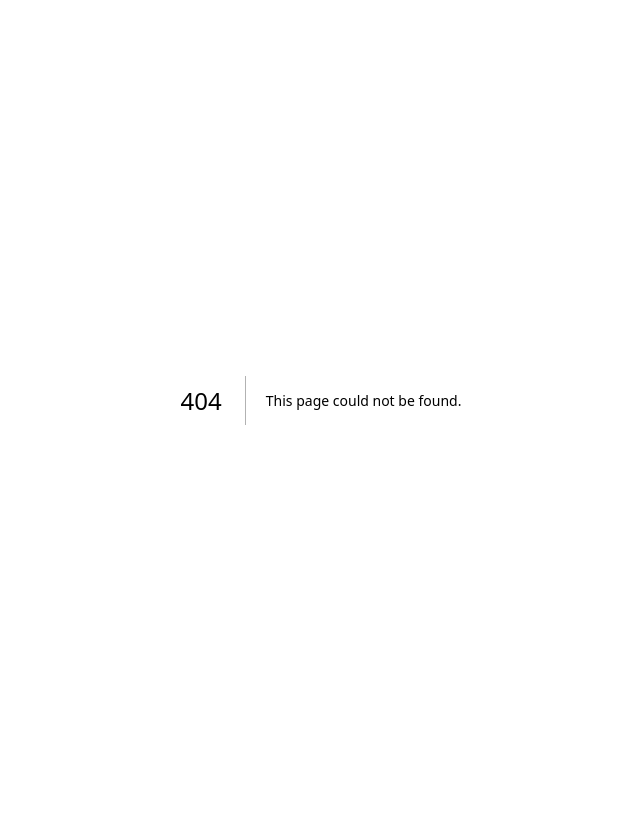
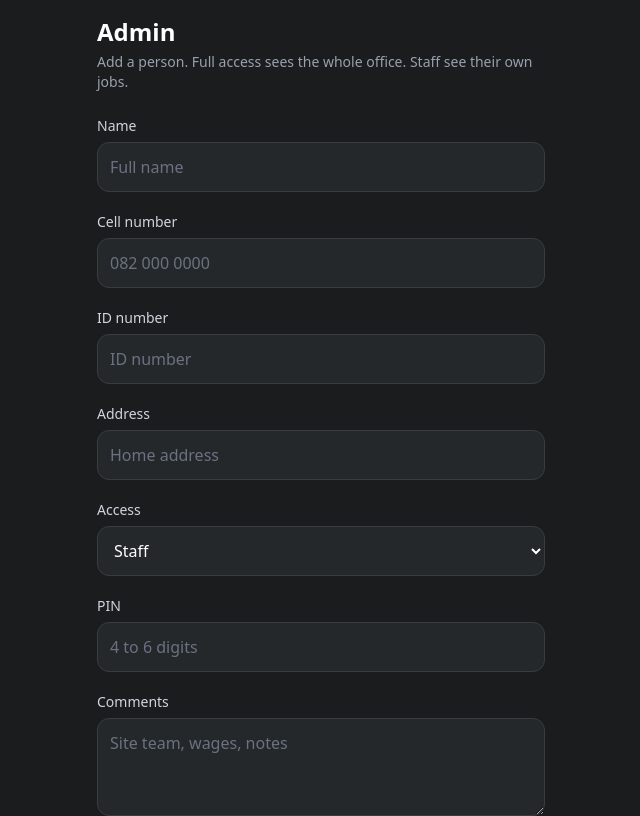
Before and after one commit to TMAAI-cloudAI-cpu/AGS, a Next.js app: page /admin in a window 1280 px wide. Before the commit this address had no page. Shown: the top 816 px of the page, without its empty margins (319-959 px from the left). Built offline with nearby package versions, Linux system fonts and the light colour scheme; no server answers; the database is empty.

Commit message:
Add an Admin page for staff access

```diff
--- /dev/null
+++ b/src/app/admin/page.tsx
@@ -0,0 +1,221 @@
+'use client'
+
+import { useEffect, useState, type FormEvent, type ReactNode } from 'react'
+import Link from 'next/link'
+import { createClient } from '@/lib/supabase/client'
+
+type Staff = {
+  id: string
+  full_name: string
+  cell_number: string
+  id_number: string | null
+  address: string | null
+  access: 'full' | 'staff'
+  pin: string
+  comments: string | null
+}
+
+const empty = {
+  full_name: '',
+  cell_number: '',
+  id_number: '',
+  address: '',
+  access: 'staff' as 'full' | 'staff',
+  pin: '',
+  comments: '',
+}
+
+export default function AdminPage() {
+  const supabase = createClient()
+  const [people, setPeople] = useState<Staff[]>([])
+  const [form, setForm] = useState(empty)
+  const [loading, setLoading] = useState(false)
+  const [note, setNote] = useState('')
+
+  async function load() {
+    const { data, error } = await supabase
+      .from('staff')
+      .select('id,full_name,cell_number,id_number,address,access,pin,comments')
+      .order('created_at', { ascending: false })
+    if (error) {
+      setNote(error.message)
+      return
+    }
+    setNote('')
+    setPeople(data || [])
+  }
+
+  useEffect(() => {
+    void load()
+  }, [])
+
+  function set<K extends keyof typeof empty>(key: K, value: (typeof empty)[K]) {
+    setForm((current) => ({ ...current, [key]: value }))
+  }
+
+  async function handleSubmit(event: FormEvent) {
+    event.preventDefault()
+    const pin = form.pin.trim()
+    if (!/^\d{4,6}$/.test(pin)) {
+      setNote('PIN must be 4 to 6 digits.')
+      return
+    }
+    setLoading(true)
+    const { error } = await supabase.from('staff').insert({
+      full_name: form.full_name.trim(),
+      cell_number: form.cell_number.trim(),
+      id_number: form.id_number.trim() || null,
+      address: form.address.trim() || null,
+      access: form.access,
+      pin,
+      comments: form.comments.trim() || null,
+    })
+    setLoading(false)
+    if (error) {
+      setNote(error.message)
+      return
+    }
+    setForm(empty)
+    setNote('Saved.')
+    await load()
+  }
+
+  async function remove(id: string) {
+    const { error } = await supabase.from('staff').delete().eq('id', id)
+    if (error) {
+      setNote(error.message)
+      return
+    }
+    setPeople((current) => current.filter((person) => person.id !== id))
+  }
+
+  return (
+    <main className="min-h-screen bg-[#1a1c1e] p-4">
+      <div className="max-w-md mx-auto">
+        <h1 className="text-2xl font-semibold text-white mb-1">Admin</h1>
+        <p className="text-gray-400 text-sm mb-6">Add a person. Full access sees the whole office. Staff see their own jobs.</p>
+
+        <form onSubmit={handleSubmit} className="space-y-5">
+          <Field label="Name">
+            <input
+              required
+              value={form.full_name}
+              onChange={(event) => set('full_name', event.target.value)}
+              className={inputClass}
+              placeholder="Full name"
+            />
+          </Field>
+          <Field label="Cell number">
+            <input
+              required
+              inputMode="tel"
+              value={form.cell_number}
+              onChange={(event) => set('cell_number', event.target.value)}
+              className={inputClass}
+              placeholder="082 000 0000"
+            />
+          </Field>
+          <Field label="ID number">
+            <input
+              value={form.id_number}
+              onChange={(event) => set('id_number', event.target.value)}
+              className={inputClass}
+              placeholder="ID number"
+            />
+          </Field>
+          <Field label="Address">
+            <input
+              value={form.address}
+              onChange={(event) => set('address', event.target.value)}
+              className={inputClass}
+              placeholder="Home address"
+            />
+          </Field>
+          <Field label="Access">
+            <select
+              value={form.access}
+              onChange={(event) => set('access', event.target.value as 'full' | 'staff')}
+              className={inputClass}
+            >
+              <option value="full">Full</option>
+              <option value="staff">Staff</option>
+            </select>
+          </Field>
+          <Field label="PIN">
+            <input
+              required
+              inputMode="numeric"
+              autoComplete="off"
+              value={form.pin}
+              onChange={(event) => set('pin', event.target.value.replace(/\D/g, '').slice(0, 6))}
+              className={inputClass}
+              placeholder="4 to 6 digits"
+            />
+          </Field>
+          <Field label="Comments">
+            <textarea
+              value={form.comments}
+              onChange={(event) => set('comments', event.target.value)}
+              className={inputClass}
+              rows={3}
+              placeholder="Site team, wages, notes"
+            />
+          </Field>
+          <button
+            type="submit"
+            disabled={loading}
+            className="w-full bg-white text-gray-900 py-4 rounded-xl font-medium disabled:opacity-50"
+          >
+            {loading ? 'Saving...' : 'Add person'}
+          </button>
+        </form>
+
+        {note && <p className="text-sm text-gray-300 mt-4">{note}</p>}
+
+        <div className="space-y-3 mt-8">
+          {people.map((person) => (
+            <article key={person.id} className="bg-[#25282b] border border-[#3a3d40] rounded-xl p-4">
+              <div className="flex items-start justify-between gap-3">
+                <div>
+                  <div className="font-medium text-white">{person.full_name}</div>
+                  <div className="text-sm text-gray-400 mt-1">{person.cell_number}</div>
+                </div>
+                <span className="text-xs px-2.5 py-1 bg-white/10 text-gray-200 rounded-full">
+                  {person.access === 'full' ? 'Full' : 'Staff'}
+                </span>
+              </div>
+              <dl className="mt-3 space-y-1 text-sm text-gray-400">
+                {person.id_number && <div>ID {person.id_number}</div>}
+                {person.address && <div>{person.address}</div>}
+                <div>PIN {person.pin}</div>
+                {person.comments && <div className="text-gray-500">{person.comments}</div>}
+              </dl>
+              <button
+                type="button"
+                onClick={() => remove(person.id)}
+                className="mt-3 text-sm text-gray-500 hover:text-white"
+              >
+                Remove
+              </button>
+            </article>
+          ))}
+        </div>
+
+        <Link href="/" className="block text-center mt-8 text-gray-400 hover:text-white">
+          ← Back
+        </Link>
+      </div>
+    </main>
+  )
+}
+
+const inputClass = 'w-full p-3 bg-[#25282b] border border-[#3a3d40] rounded-xl text-white placeholder-gray-500'
+
+function Field({ label, children }: { label: string; children: ReactNode }) {
+  return (
+    <label className="block">
+      <span className="block text-sm text-gray-300 mb-1.5">{label}</span>
+      {children}
+    </label>
+  )
+}
--- a/src/app/page.tsx
+++ b/src/app/page.tsx
@@ -47,6 +47,12 @@ export default function Home() {
           >
             Lee
           </Link>
+          <Link
+            href="/admin"
+            className="block w-full bg-white text-gray-900 text-center py-4 rounded-xl font-medium shadow-lg hover:bg-gray-100 transition"
+          >
+            Admin
+          </Link>
         </div>
       </div>
     </main>
```
Also changed, not shown: 1 other file (tests, documents, lock files or other folders).
